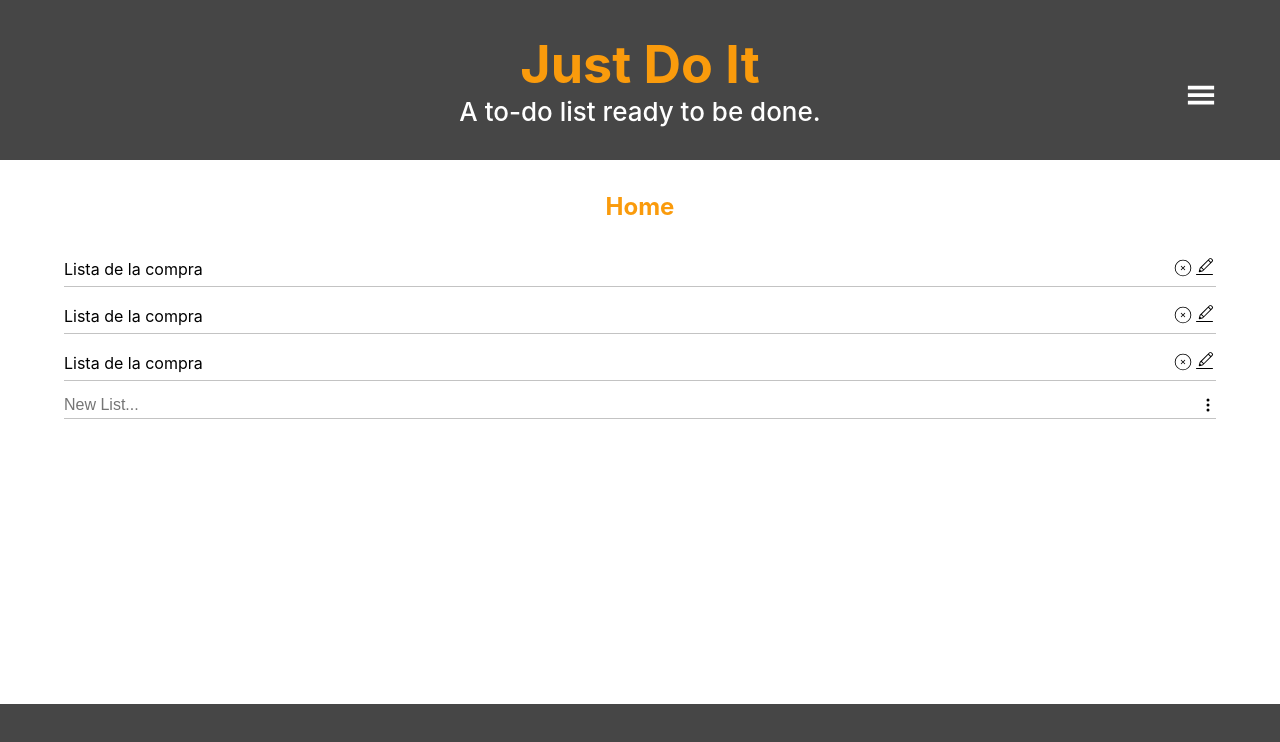
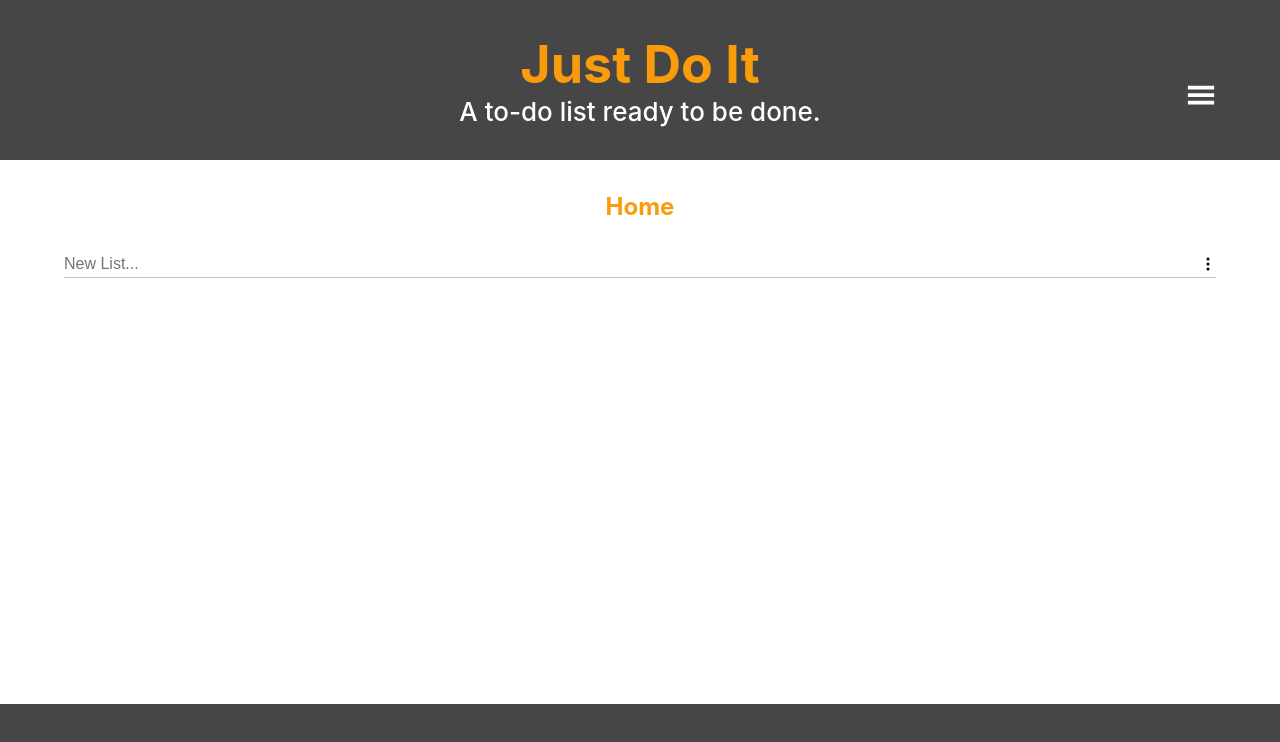
Before and after one commit to SalahREH/Just-do-it, a React (Create React App) app: page / in a window 1280 px wide. Shown: the top 742 px of the page. Built offline with nearby package versions, Linux system fonts and the light colour scheme.

Commit message:
localstorage full functionality

```diff
--- a/src/components/HomePage.jsx
+++ b/src/components/HomePage.jsx
@@ -27,7 +27,7 @@ function HomePage() {
     if (e.keyCode == 13) {
       lists.push({ id: uuidv4(), name: e.target.value, tasks: [] })
       setLists(lists)
-      updateLocalStorage("lists", lists)
+      updateLocalStorage(lists)
       setInput('')
     }
   }
@@ -35,8 +35,8 @@ function HomePage() {
   const removeList = id => {
     let newArr = [...lists].filter(list => list.id != id)
     setLists(newArr)
-    if (newArr = []) updateLocalStorage("lists", [])
-    else updateLocalStorage("lists", lists)
+
+    updateLocalStorage(newArr)
   }
 
 
@@ -49,31 +49,29 @@ function HomePage() {
       edit.name = e.target.value
       // setLists(lists => lists.map(item => (item.id === newValue.id) ? newValue : item))
       setEdit({ id: null })
-      updateLocalStorage("lists", lists)
+      updateLocalStorage(lists)
     }
   }
 
-  const updateLocalStorage = (key, item) => {
-    localStorage.setItem(`${key}`, JSON.stringify(item))
+  const updateLocalStorage = (item) => {
+    localStorage.setItem("lists", JSON.stringify(item))
   }
 
 
 
   useEffect(() => {
     (function pushinarr() {
-      let arr = []
-      if (!localStorList) {
-        for (let index = 0; index < 3; index++) {
-          let listObj = {
-            id: uuidv4(),
-            name: "Lista de la compra",
-            tasks: [{ id: uuidv4(), value: "cebolla" }, { id: uuidv4(), value: "patatas" }, { id: uuidv4(), value: "detergente" }, { id: uuidv4(), value: "leche" }]
-          };
-          arr.push(listObj)
-        }
-        setLists(arr)
-      } else setLists(localStorList)
-
+      // let arr = []
+      // for (let index = 0; index < 3; index++) {
+      //   let listObj = {
+      //     id: uuidv4(),
+      //     name: "Lista de la compra",
+      //     tasks: [{ id: uuidv4(), value: "cebolla" }, { id: uuidv4(), value: "patatas" }, { id: uuidv4(), value: "detergente" }, { id: uuidv4(), value: "leche" }]
+      //   };
+      //   arr.push(listObj)
+      // }
+      // setLists(arr)
+      if (localStorList) setLists(localStorList)
     })()
   }, [])
 
@@ -87,7 +85,7 @@ function HomePage() {
           <div className='App-HomePage-lists'>
             <div className='App-HomePage-lists-newList'>
               <input type="text" placeholder={edit.name} onKeyDown={handleEditKeyDown} />
-              <CiEdit size={23}/>
+              <CiEdit size={23} />
               <div className='App-HomePage-lists-list-underline'></div>
             </div>
           </div>
--- a/src/components/ListPage.jsx
+++ b/src/components/ListPage.jsx
@@ -4,9 +4,9 @@ import { v4 as uuidv4 } from 'uuid';
 import { useLocation } from 'react-router-dom';
 
 function ListPage() {
-    const list = useLocation().state
+    const stateList = useLocation().state
     let [input, setInput] = useState("")
-    let [tasks, setTasks] = useState(list.tasks)
+    let [tasks, setTasks] = useState(stateList.tasks)
     let [edit, setEdit] = useState({ id: null, value: '' })
 
     const handleChange = e => {
@@ -17,6 +17,7 @@ function ListPage() {
         if (e.keyCode == 13) {
             tasks.push({id:uuidv4(), value: e.target.value})
             setTasks(tasks)
+            updateLocalStorage(tasks)
             setInput('')
         }
     }
@@ -27,6 +28,17 @@ function ListPage() {
             edit.value = e.target.value
             setEdit({ id: null, value: '' })
         }
+    }
+
+    const updateLocalStorage = (newTask) => {
+
+        let changedList = JSON.parse(localStorage.getItem("lists")).map((list) => {
+            if(list.id === stateList.id){
+                list.tasks = newTask
+            }
+            return list
+        })
+        localStorage.setItem("lists", JSON.stringify(changedList))
     }
 
     return (
@@ -45,7 +57,7 @@ function ListPage() {
                 </>
                 :
                 <>
-                    <h2>{list.name}</h2>
+                    <h2>{stateList.name}</h2>
                     <div className='App-ListPage-lists'>
                         {tasks.map((item, i) => (<div key={i} className='App-ListPage-lists-list'>
                             <p>{item.value}</p>
```
